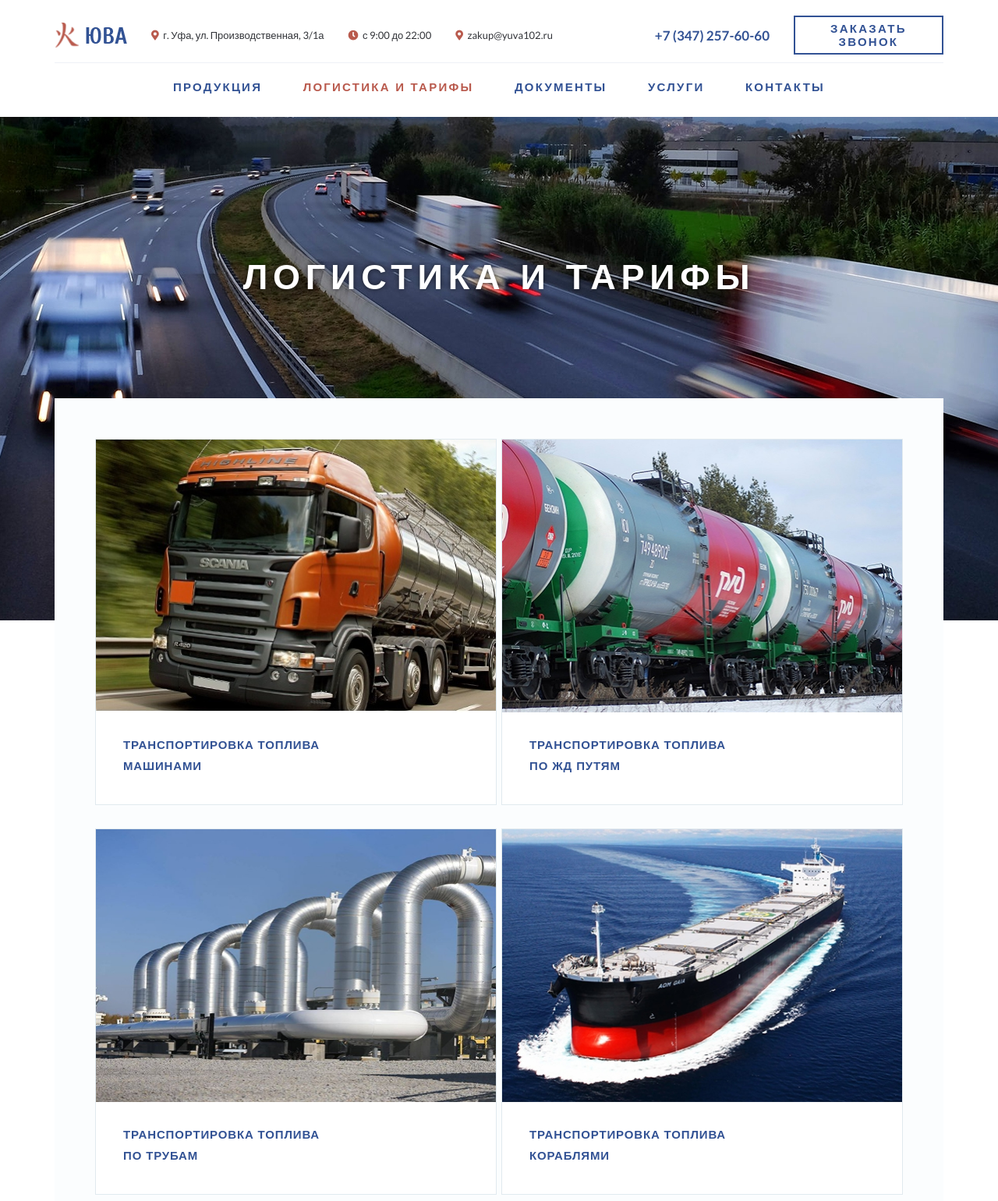
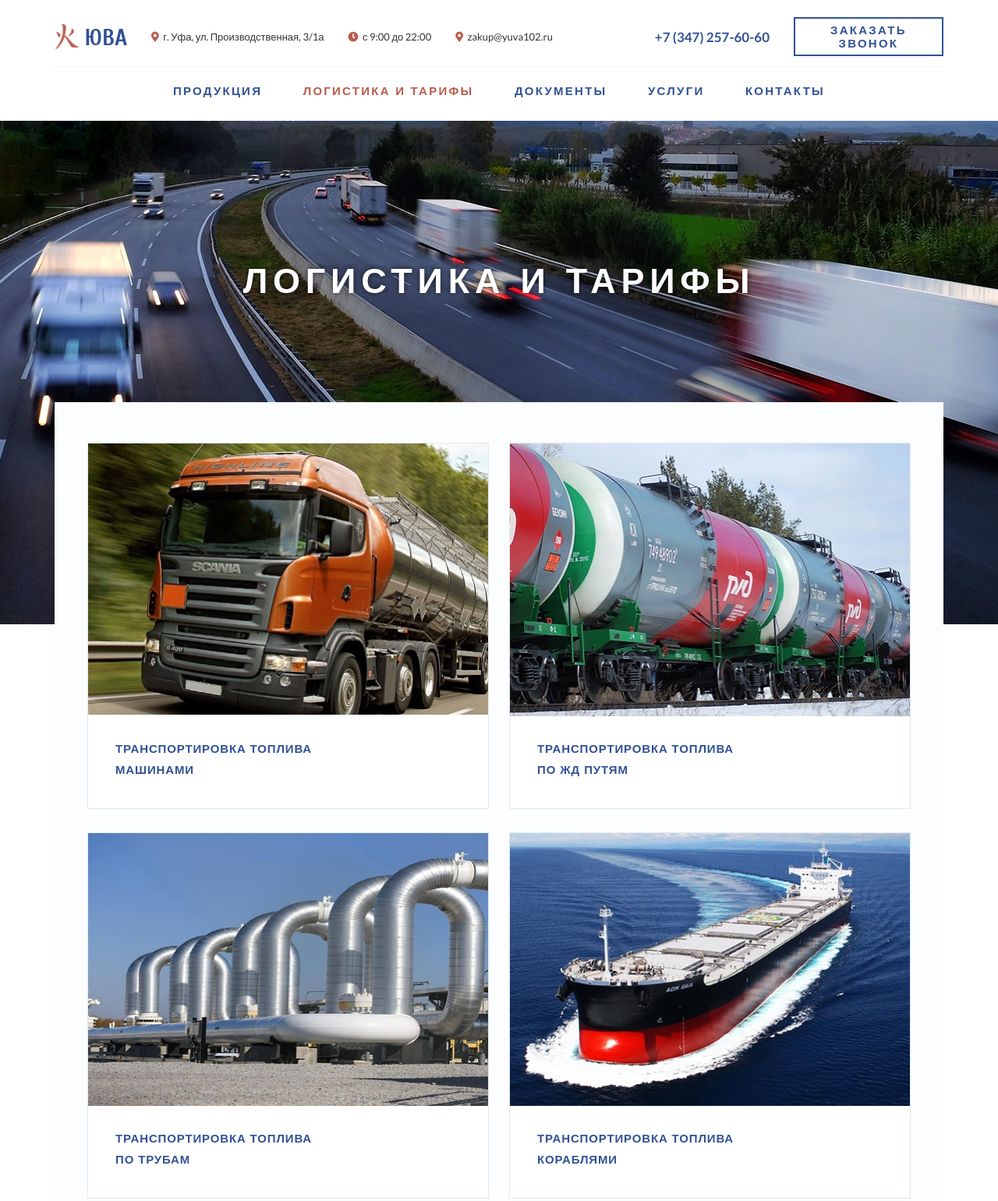
Before and after one commit to podolskijspace/uva, a plain HTML site: page index.html in a window 1280 px wide. Shown: the top 1541 px of the page at 78% size. Drawn offline with Linux system fonts and the light colour scheme; a web font is replaced by a local one.

Commit message:
Подогнал под PP макет

```diff
--- a/sass/header.sass
+++ b/sass/header.sass
@@ -3,7 +3,7 @@
     &--wrapper
         display: flex
         justify-content: space-between
-        padding: 20px 0 10px
+        padding: 22px 0 13px
         align-items: center
         font-family: 'Lato', sans-serif
         @media (max-width: $media-pc)
--- a/sass/logistic.sass
+++ b/sass/logistic.sass
@@ -2,7 +2,7 @@
 .transport
     &--list
         width: 100%
-        padding: 52px
+        padding: 52px 42px
         background: #fbfdfe
         display: flex
         justify-content: space-between
--- a/sass/wrapper.sass
+++ b/sass/wrapper.sass
@@ -12,7 +12,7 @@
 		padding: 0
 	&--header
 		height: 646px
-		background: url("../img/logistic-bg.jpg") no-repeat center top
+		background: url("../img/logistic/logistic-bg.jpg") no-repeat center top
 		padding-top: 180px
 		@media (max-width: $media-phone)
 			padding: 60px
@@ -23,7 +23,7 @@
 		@media (max-width: $media-phone)
 			margin-top: 0
 	&--attention
-		padding: 170px 0 130px
+		padding: 60px 0 115px
 		@media (max-width: $media-phone)
 			padding: 30px 0
 	&--footer
```
Also changed, not shown: css/header.css, css/header.min.css, css/logistic.css, css/logistic.min.css, css/main.css, css/main.min.css, css/wrapper.css, css/wrapper.min.css, img/bytrain.png (deleted), img/logistic/logistic-bg.jpg (renamed from img/logistic-bg.jpg).
